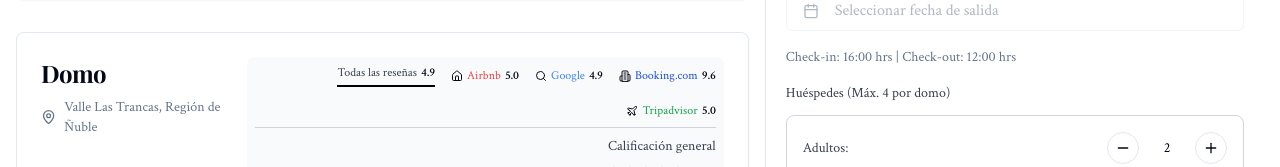
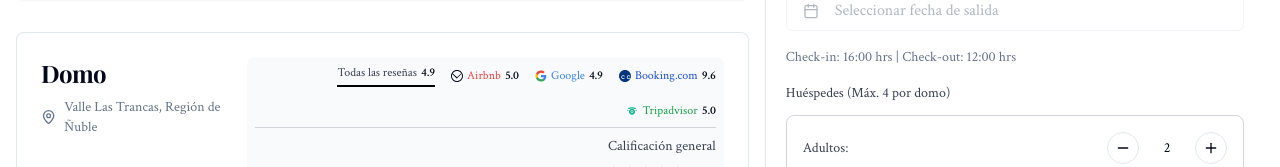
Before and after one commit to janetsep/glamping-domostreepod, a React (Vite) app: page /unit/1 in a window 1280 px wide. Shown: the part 573-740 px from the top of the page. Built offline with nearby package versions, Linux system fonts and the light colour scheme; no server answers; the database is empty.

Commit message:
Update company icons
Use original icons for each company.

```diff
--- /dev/null
+++ b/src/components/icons/PlatformIcons.tsx
@@ -0,0 +1,34 @@
+// Iconos originales de las plataformas de reseñas
+
+export const AirbnbIcon = ({ className }: { className?: string }) => (
+  <svg viewBox="0 0 24 24" className={className} fill="currentColor">
+    <path d="M12 0C5.373 0 0 5.373 0 12s5.373 12 12 12 12-5.373 12-12S18.627 0 12 0zm0 22C6.486 22 2 17.514 2 12S6.486 2 12 2s10 4.486 10 10-4.486 10-10 10zm7.707-14.707L12 14.586 4.293 7.293a1 1 0 0 0-1.414 1.414l8 8a1 1 0 0 0 1.414 0l8-8a1 1 0 0 0-1.414-1.414z"/>
+  </svg>
+);
+
+export const GoogleIcon = ({ className }: { className?: string }) => (
+  <svg viewBox="0 0 24 24" className={className} fill="currentColor">
+    <path d="M22.56 12.25c0-.78-.07-1.53-.2-2.25H12v4.26h5.92c-.26 1.37-1.04 2.53-2.21 3.31v2.77h3.57c2.08-1.92 3.28-4.74 3.28-8.09z" fill="#4285F4"/>
+    <path d="M12 23c2.97 0 5.46-.98 7.28-2.66l-3.57-2.77c-.98.66-2.23 1.06-3.71 1.06-2.86 0-5.29-1.93-6.16-4.53H2.18v2.84C3.99 20.53 7.7 23 12 23z" fill="#34A853"/>
+    <path d="M5.84 14.09c-.22-.66-.35-1.36-.35-2.09s.13-1.43.35-2.09V7.07H2.18C1.43 8.55 1 10.22 1 12s.43 3.45 1.18 4.93l2.85-2.22.81-.62z" fill="#FBBC05"/>
+    <path d="M12 5.38c1.62 0 3.06.56 4.21 1.64l3.15-3.15C17.45 2.09 14.97 1 12 1 7.7 1 3.99 3.47 2.18 7.07l3.66 2.84c.87-2.6 3.3-4.53 6.16-4.53z" fill="#EA4335"/>
+  </svg>
+);
+
+export const BookingIcon = ({ className }: { className?: string }) => (
+  <svg viewBox="0 0 24 24" className={className} fill="currentColor">
+    <path d="M24 12c0-6.627-5.373-12-12-12S0 5.373 0 12s5.373 12 12 12 12-5.373 12-12zM8.424 18.24c-2.16 0-3.84-1.68-3.84-3.84s1.68-3.84 3.84-3.84c1.44 0 2.4.72 3.12 1.68l-1.2 1.2c-.48-.72-1.2-1.2-1.92-1.2-1.44 0-2.4 1.2-2.4 2.16 0 1.2.96 2.16 2.4 2.16.72 0 1.44-.48 1.92-1.2l1.2 1.2c-.72.96-1.68 1.68-3.12 1.68zm11.04 0c-2.16 0-3.84-1.68-3.84-3.84s1.68-3.84 3.84-3.84c1.44 0 2.4.72 3.12 1.68l-1.2 1.2c-.48-.72-1.2-1.2-1.92-1.2-1.44 0-2.4 1.2-2.4 2.16 0 1.2.96 2.16 2.4 2.16.72 0 1.44-.48 1.92-1.2l1.2 1.2c-.72.96-1.68 1.68-3.12 1.68z" fill="#003580"/>
+  </svg>
+);
+
+export const TripadvisorIcon = ({ className }: { className?: string }) => (
+  <svg viewBox="0 0 24 24" className={className} fill="currentColor">
+    <path d="M12.006 4.295c-2.67 0-5.338.784-7.645 2.353-.59.4-.59 1.095 0 1.496.59.4 1.546.4 2.136 0 1.74-1.177 3.773-1.764 5.509-1.764s3.769.587 5.509 1.764c.59.4 1.546.4 2.136 0 .59-.401.59-1.096 0-1.496-2.307-1.569-4.975-2.353-7.645-2.353zm-8.45 4.992c-.657 0-1.19.533-1.19 1.19s.533 1.19 1.19 1.19 1.19-.533 1.19-1.19-.533-1.19-1.19-1.19zm16.9 0c-.657 0-1.19.533-1.19 1.19s.533 1.19 1.19 1.19 1.19-.533 1.19-1.19-.533-1.19-1.19-1.19zM12.006 7.636c-3.313 0-6.004 2.69-6.004 6.004s2.691 6.004 6.004 6.004 6.004-2.691 6.004-6.004-2.691-6.004-6.004-6.004zm0 9.007c-1.657 0-3.002-1.345-3.002-3.003s1.345-3.003 3.002-3.003 3.003 1.345 3.003 3.003-1.346 3.003-3.003 3.003zm0-4.804c-.993 0-1.8.807-1.8 1.8s.807 1.8 1.8 1.8 1.8-.807 1.8-1.8-.807-1.8-1.8-1.8z" fill="#00AF87"/>
+  </svg>
+);
+
+export const StarRatingIcon = ({ className }: { className?: string }) => (
+  <svg viewBox="0 0 24 24" className={className} fill="currentColor">
+    <path d="M12 2l3.09 6.26L22 9.27l-5 4.87 1.18 6.88L12 17.77l-6.18 3.25L7 14.14 2 9.27l6.91-1.01L12 2z" fill="#FFD700"/>
+  </svg>
+);
--- a/src/components/unit-detail/UnitInfo.tsx
+++ b/src/components/unit-detail/UnitInfo.tsx
@@ -1,7 +1,8 @@
 import type { GlampingUnit } from "@/lib/supabase";
 import { Card, CardContent, CardHeader, CardTitle } from "@/components/ui/card";
 import { Badge } from "@/components/ui/badge";
-import { MapPin, Users, Bed, Bath, Star, Wifi, Trees, Home, Search, Building2, Plane } from "lucide-react";
+import { MapPin, Users, Bed, Bath, Star, Wifi, Trees } from "lucide-react";
+import { AirbnbIcon, GoogleIcon, BookingIcon, TripadvisorIcon } from "@/components/icons/PlatformIcons";
 import { getAverageRating } from "@/data/content/testimonials";
 interface UnitInfoProps {
   unit: GlampingUnit;
@@ -12,10 +13,10 @@ export const UnitInfo = ({
   // Datos reales de la sección "¡Los Huéspedes Opinan!"
   const reviewsPlatforms = [
     { name: "Todas las reseñas", rating: "4.9", color: "text-gray-700", icon: null },
-    { name: "Airbnb", rating: "5.0", color: "text-red-500", icon: Home },
-    { name: "Google", rating: "4.9", color: "text-blue-500", icon: Search },
-    { name: "Booking.com", rating: "9.6", color: "text-blue-700", icon: Building2 },
-    { name: "Tripadvisor", rating: "5.0", color: "text-green-600", icon: Plane }
+    { name: "Airbnb", rating: "5.0", color: "text-red-500", icon: AirbnbIcon },
+    { name: "Google", rating: "4.9", color: "text-blue-500", icon: GoogleIcon },
+    { name: "Booking.com", rating: "9.6", color: "text-blue-700", icon: BookingIcon },
+    { name: "Tripadvisor", rating: "5.0", color: "text-green-600", icon: TripadvisorIcon }
   ];
 
   const generalRating = 4.9;
```
